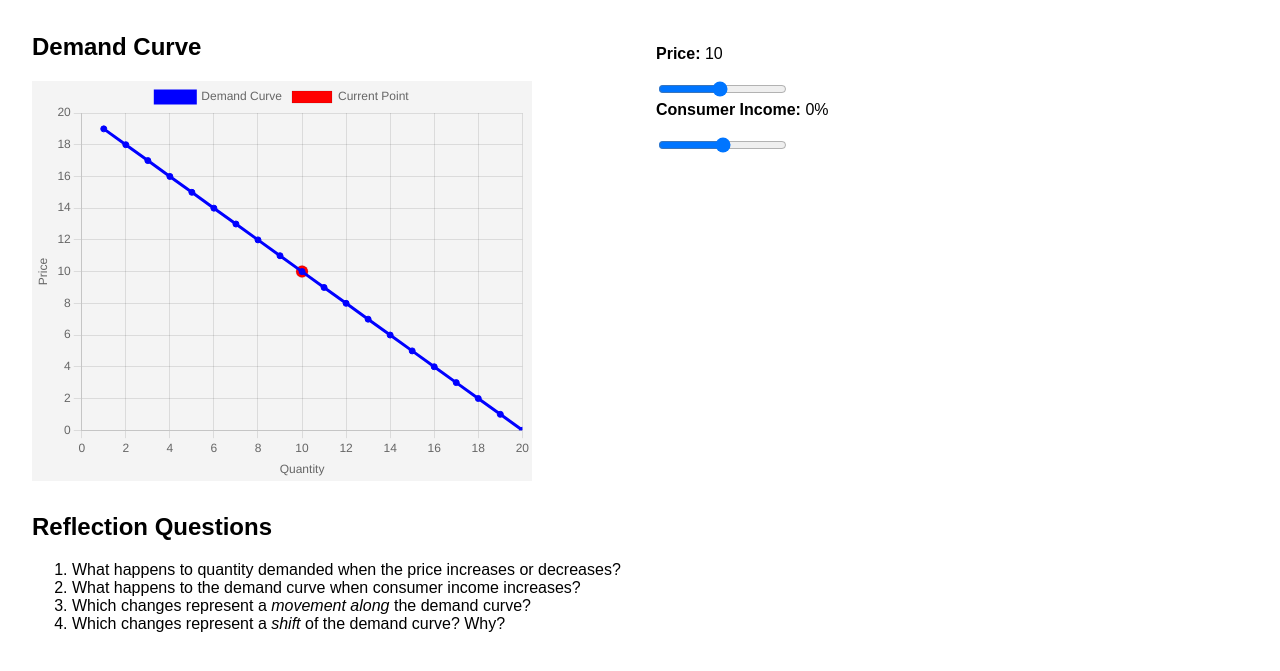
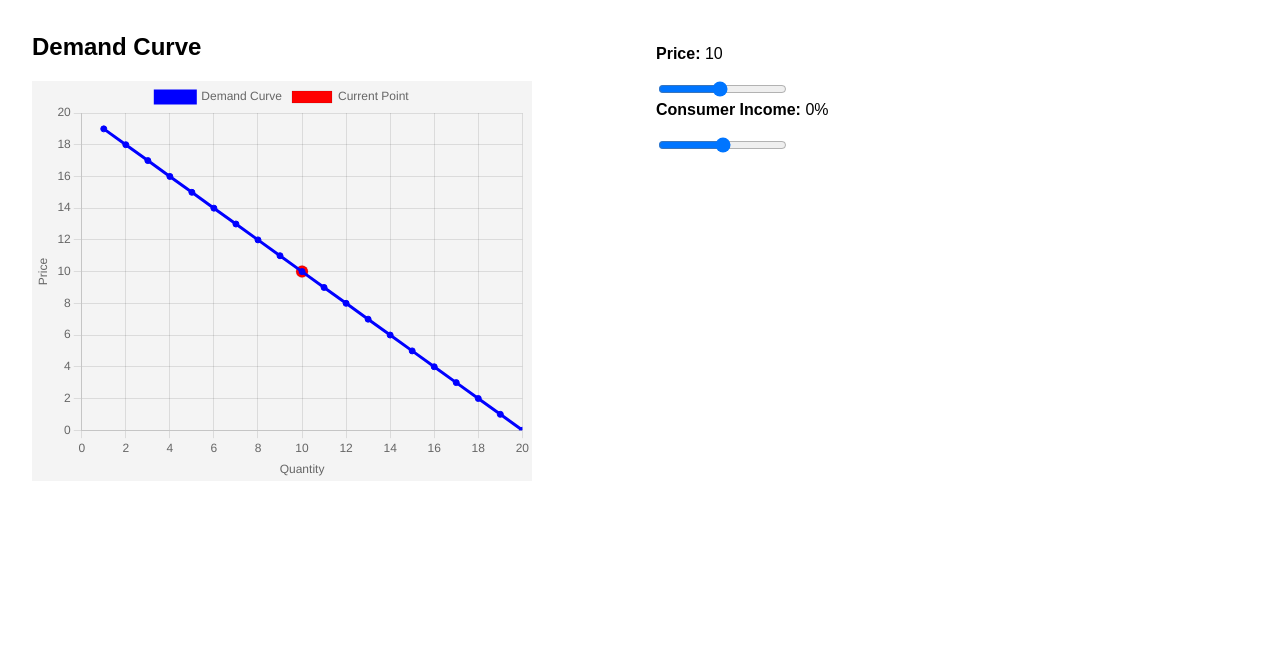
Before and after one commit to Jeff-Ackermann/EC201, a plain HTML site: page index.html in a window 1280 px wide. Shown: the part 111-782 px from the top of the page. Drawn offline with nearby package versions, Linux system fonts and the light colour scheme.

Commit message:
Update index.html

```diff
--- a/index.html
+++ b/index.html
@@ -56,15 +56,7 @@
     </div>
   </div>
 
-  <div class="questions">
-    <h2>Reflection Questions</h2>
-    <ol>
-      <li>What happens to quantity demanded when the price increases or decreases?</li>
-      <li>What happens to the demand curve when consumer income increases?</li>
-      <li>Which changes represent a <em>movement along</em> the demand curve?</li>
-      <li>Which changes represent a <em>shift</em> of the demand curve? Why?</li>
-    </ol>
-  </div>
+
 
   <script>
     const ctx = document.getElementById('demandChart').getContext('2d');
```
